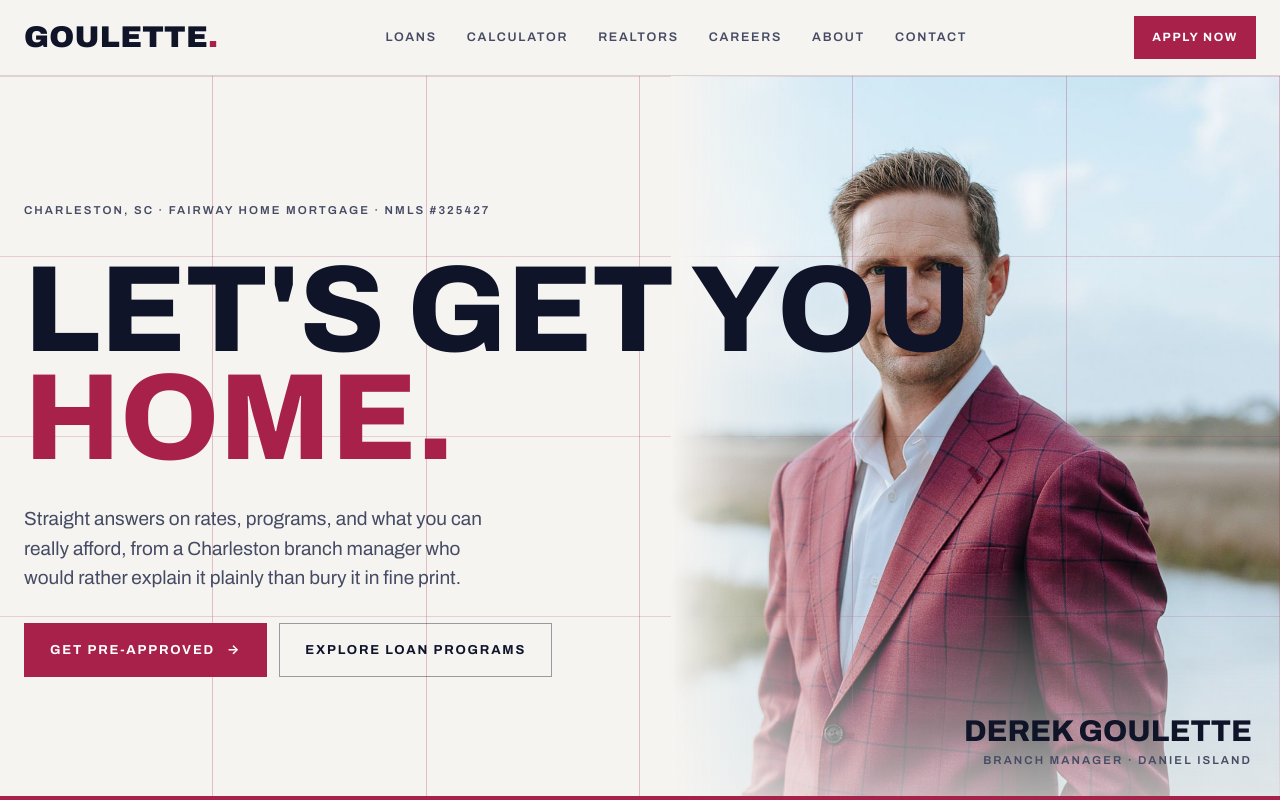
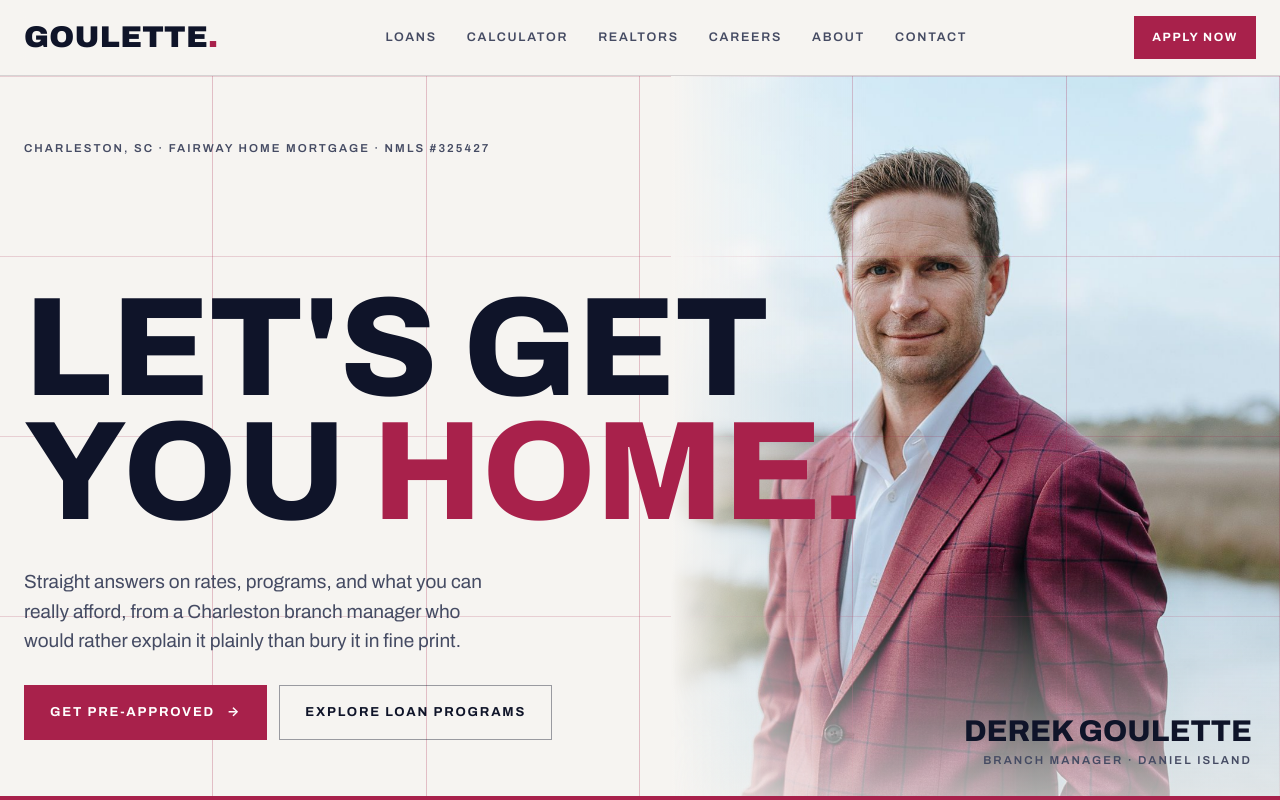
Before and after one commit to colin357/Derek-Goulette-Site, a plain HTML site: page site/index.html in a window 1280 px wide. Shown: the top 800 px of the page. Drawn offline with Linux system fonts and the light colour scheme.

Commit message:
Hero headline: "Let's get / you home."
Restore the previous large hero layout and put "you" on the second line
with "home.", so the headline is two lines. Cap the size so "home."
never runs into the photo on very wide screens.

Co-Authored-By: Claude Opus 5.5 <noreply@anthropic.com>
Claude-Session: https://claude.ai/code/session_01F7BfFUwsokkZRw6jEc6ucx

```diff
--- a/site/assets/css/site.css
+++ b/site/assets/css/site.css
@@ -116,12 +116,10 @@ body::before{content:"";position:fixed;inset:0 0 auto;height:env(safe-area-inset
 /* ---------- Home hero ---------- */
 .hero{position:relative;overflow:hidden}
 .hero .wrap{position:relative;display:grid;grid-template-columns:minmax(0,1.05fr) minmax(0,.95fr);min-height:min(calc(100vh - 80px),880px)}
-.hero-copy{position:relative;z-index:3;padding-block:64px 56px;display:flex;flex-direction:column;justify-content:center;gap:36px}
-.hero-copy{container-type:inline-size}
-/* Two lines: "Let's get you" (~5.1em wide) is sized to fit the copy column on one line */
-.hero h1{position:relative;font-size:clamp(56px,10vw,170px);font-size:min(170px,19cqi)}
-.hero h1 .l1{white-space:nowrap}
-.hero h1 span{display:block}
+.hero-copy{position:relative;z-index:3;padding-block:64px 56px;display:flex;flex-direction:column;justify-content:space-between;gap:40px}
+.hero h1{margin-right:-28%;position:relative;font-size:clamp(68px,11vw,164px)}
+.hero h1 span{display:block;white-space:nowrap}
+.hero h1 em{font-style:normal}
 .hero .lede{margin-top:32px}
 .hero .acts{margin-top:30px}
 /* Bleeds to the viewport edge even when the screen is wider than --wrap */
@@ -392,6 +390,7 @@ tbody tr:hover{background:rgb(var(--accent-rgb) / .05)}
   .main-nav,.hdr-acts .btn{display:none}
   .menu-btn{display:block}
   .hero .wrap,.phero.has-photo .wrap,.split .wrap,.about,.contact-grid,.pd,.cta .wrap{grid-template-columns:minmax(0,1fr)}
+  .hero h1{margin-right:0}
   .hero-photo,.phero.has-photo .ph{min-height:520px;margin-left:calc(-1 * var(--gut))}
   .hero-photo::after,.phero.has-photo .ph::after{background:linear-gradient(0deg,rgb(var(--bg-rgb) / .7),transparent 40%)}
   .phero .wrap,.sh{grid-template-columns:minmax(0,1fr)}
--- a/site/index.html
+++ b/site/index.html
@@ -60,7 +60,7 @@
     <div class="hero-copy">
       <span class="meta muted">Charleston, SC · Fairway Home Mortgage · NMLS #325427</span>
       <div>
-        <h1 class="cond"><span class="l1">Let's get you</span><span class="r">home.</span></h1>
+        <h1 class="cond h-xl"><span>Let's get</span><span>you <em class="r">home.</em></span></h1>
         <p class="lede">Straight answers on rates, programs, and what you can really afford, from a Charleston branch manager who would rather explain it plainly than bury it in fine print.</p>
         <div class="acts"><a class="btn" data-link="apply" href="https://fairway.tidalwave.ai/signup/derek.goulette/D7F9279EP7NEQ1C2BTKG" target="_blank" rel="noopener">Get pre-approved <span class="arr" aria-hidden="true">→</span></a><a class="btn ghost" href="loans.html">Explore loan programs</a></div>
       </div>
```
Also changed, not shown: src/pages/index.html (+1 -1 lines).
